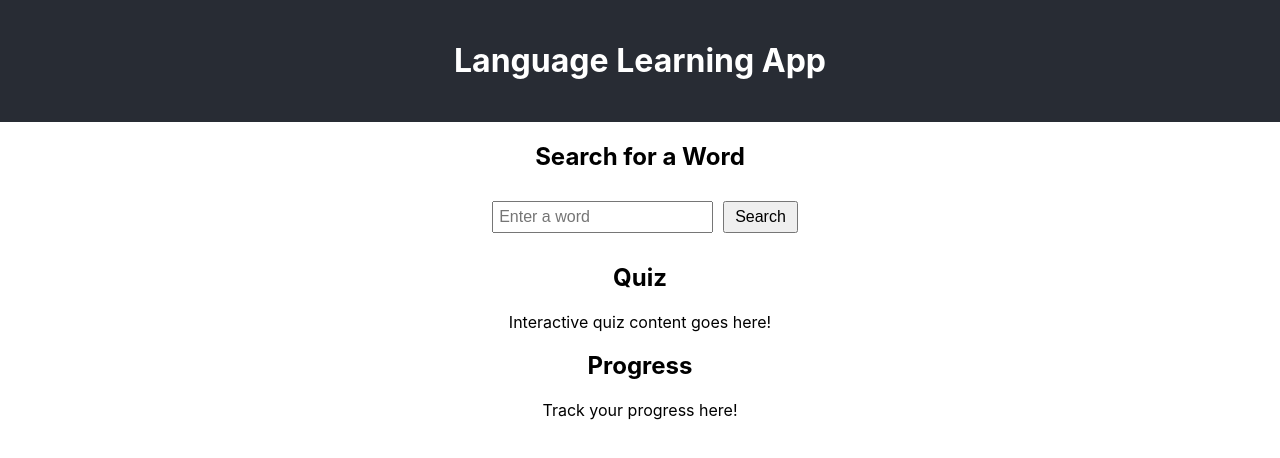
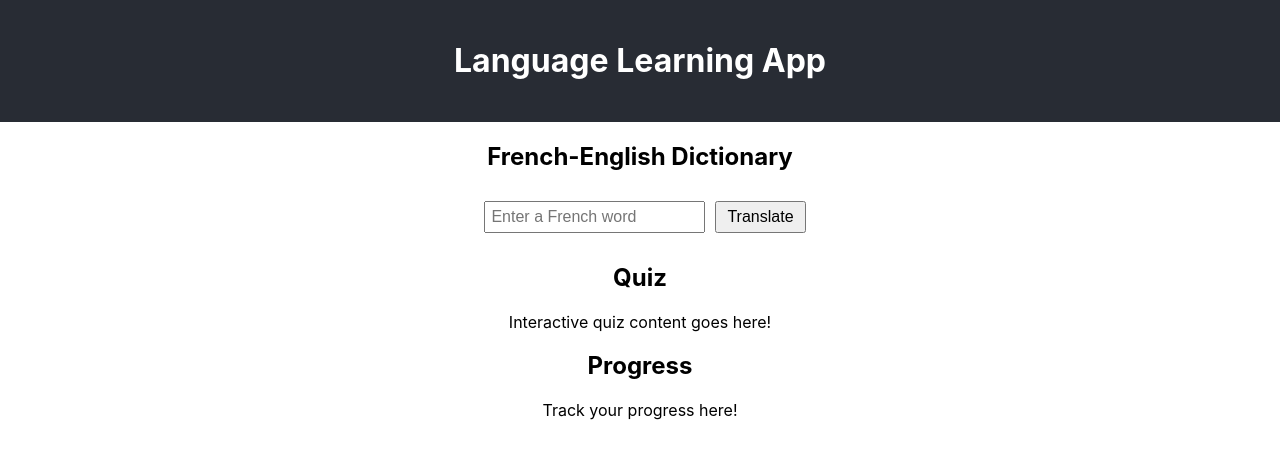
Before and after one commit to henry227phanrang/mult213-a3-henry, a React (Create React App) app: page / in a window 1280 px wide. Shown: the top 458 px of the page. Built offline with nearby package versions, Linux system fonts and the light colour scheme.

Commit message:
try MyMemory Translation API

```diff
--- a/src/api/dictionary.js
+++ b/src/api/dictionary.js
@@ -1,13 +1,18 @@
 import axios from "axios";
 
-const BASE_URL = "https://api.dictionaryapi.dev/api/v2/entries/en/";
+const BASE_URL = "https://api.mymemory.translated.net/get";
 
 export const fetchWordData = async (word) => {
   try {
-    const response = await axios.get(`${BASE_URL}${word}`);
-    return response.data;
+    const response = await axios.get(BASE_URL, {
+      params: {
+        q: word,
+        langpair: "fr|en",
+      },
+    });
+    return response.data.responseData.translatedText;
   } catch (error) {
-    console.error("Error fetching data:", error);
+    console.error("Error fetching data from MyMemory API:", error);
     throw error;
   }
 };
--- a/src/components/LessonList.js
+++ b/src/components/LessonList.js
@@ -1,35 +1,44 @@
 import React, { useState } from "react";
-import { fetchWordData } from "../api/dictionary";
+import { fetchWordData } from "../api/dictionary"; // Import the function from dictionary.js
 
 const LessonList = () => {
-  const [word, setWord] = useState("");
-  const [wordData, setWordData] = useState(null);
+  const [word, setWord] = useState(""); // User input word
+  const [translation, setTranslation] = useState(""); // Translation result
+  const [error, setError] = useState(""); // Error message, if any
 
   const handleSearch = async () => {
+    if (!word.trim()) {
+      setError("Please enter a word to translate.");
+      return;
+    }
     try {
-      const data = await fetchWordData(word);
-      setWordData(data[0]);
-    } catch {
-      setWordData(null);
+      setError(""); // Clear any previous errors
+      const result = await fetchWordData(word); // Call the API
+      setTranslation(result); // Update translation
+    } catch (err) {
+      setError("Error fetching translation. Please try again.");
     }
   };
 
   return (
     <div>
-      <h2>Search for a Word</h2>
-      <input
-        type="text"
-        value={word}
-        onChange={(e) => setWord(e.target.value)}
-        placeholder="Enter a word"
-      />
-      <button onClick={handleSearch}>Search</button>
+      <h2>French-English Dictionary</h2>
+      <div>
+        <input
+          type="text"
+          value={word}
+          onChange={(e) => setWord(e.target.value)}
+          placeholder="Enter a French word"
+        />
+        <button onClick={handleSearch}>Translate</button>
+      </div>
 
-      {wordData && (
+      {error && <p style={{ color: "red" }}>{error}</p>}
+
+      {translation && (
         <div>
-          <h3>{wordData.word}</h3>
-          <p>Definition: {wordData.meanings[0]?.definitions[0]?.definition}</p>
-          <p>Example: {wordData.meanings[0]?.definitions[0]?.example}</p>
+          <h3>Translation:</h3>
+          <p>{translation}</p>
         </div>
       )}
     </div>
```
